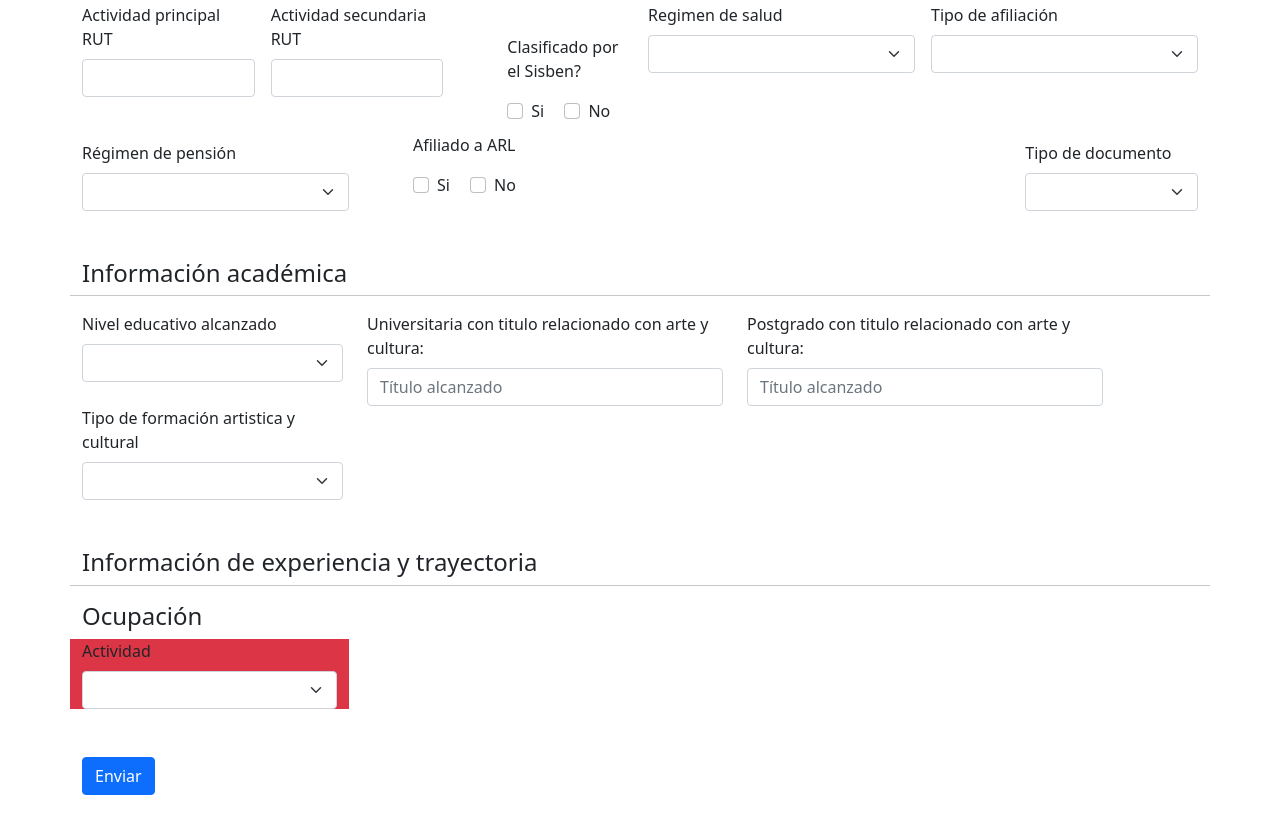
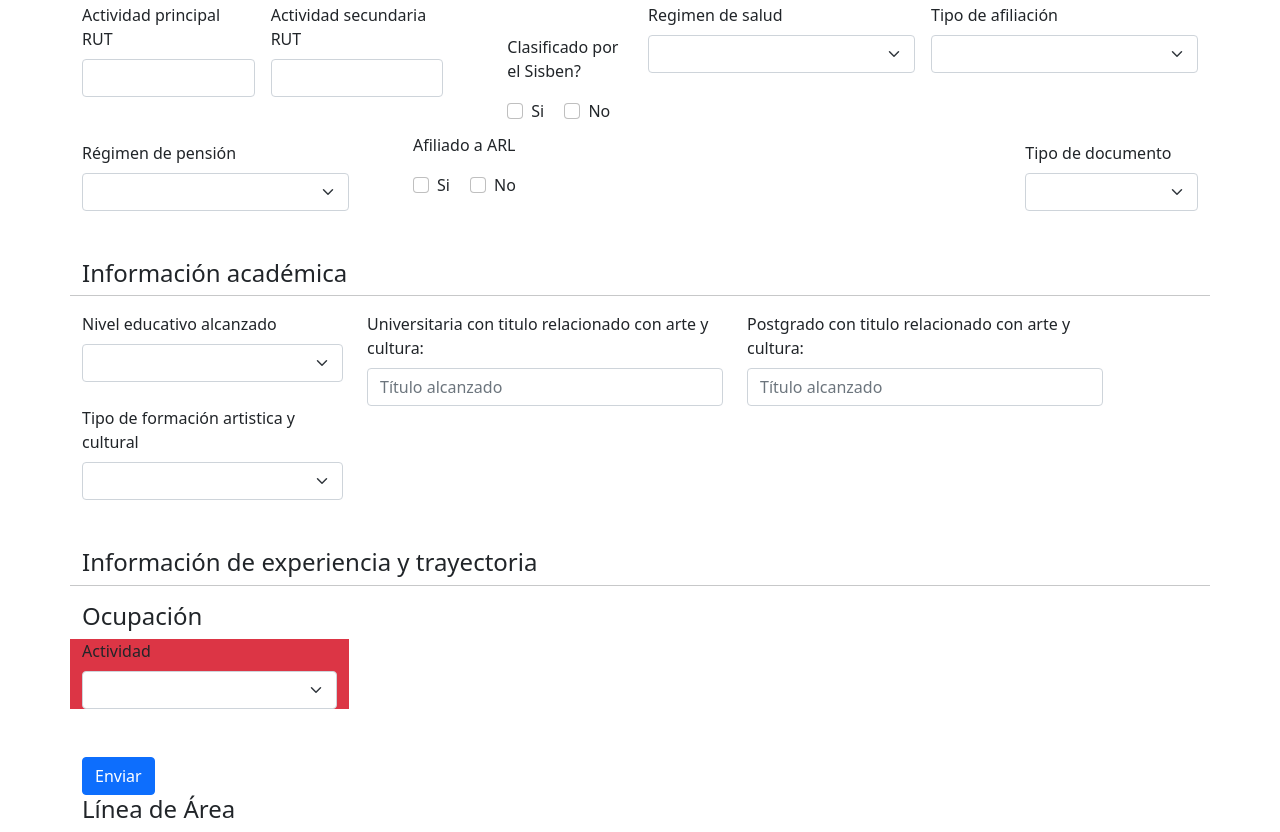
Before and after one commit to mao4ever/chia, a plain HTML site: page inscripcion/index.html in a window 1280 px wide. Shown: the part 2324-3156 px from the top of the page. Before the commit the page ends 3119 px from the top, so only its background shows below. Drawn offline with nearby package versions, Linux system fonts and the light colour scheme; files that its build step writes are made by us from their sources.

Commit message:
Update index.html

```diff
--- a/inscripcion/index.html
+++ b/inscripcion/index.html
@@ -749,7 +749,10 @@
       <div class="col-12 pt-5">
         <button class="btn btn-primary" type="submit">Enviar</button>
       </div>
-
+      <!--Área artística y cultura-->
+      <div class="row">
+        <h4>Línea de Área</h4>
+      </div>
 
 
 
```
